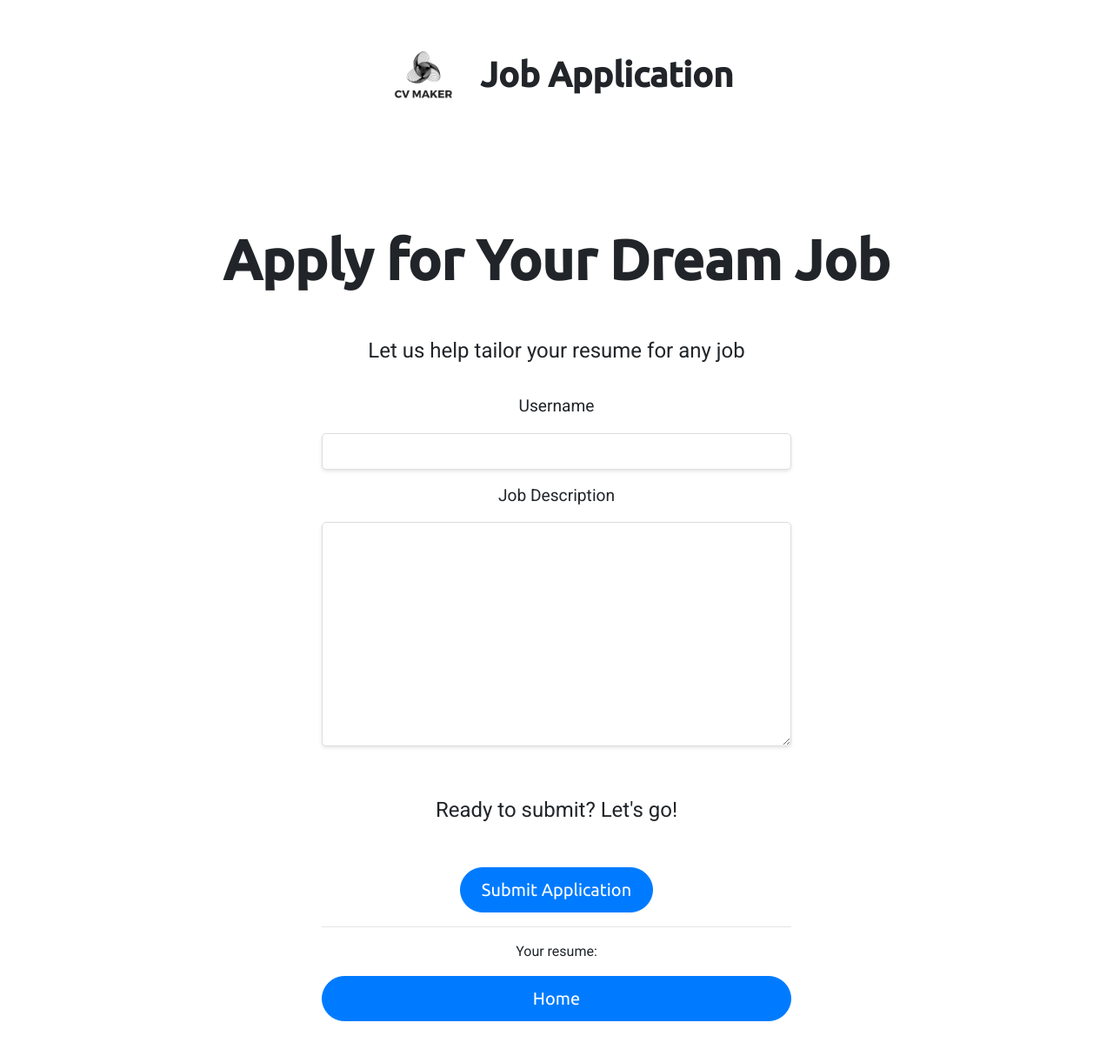
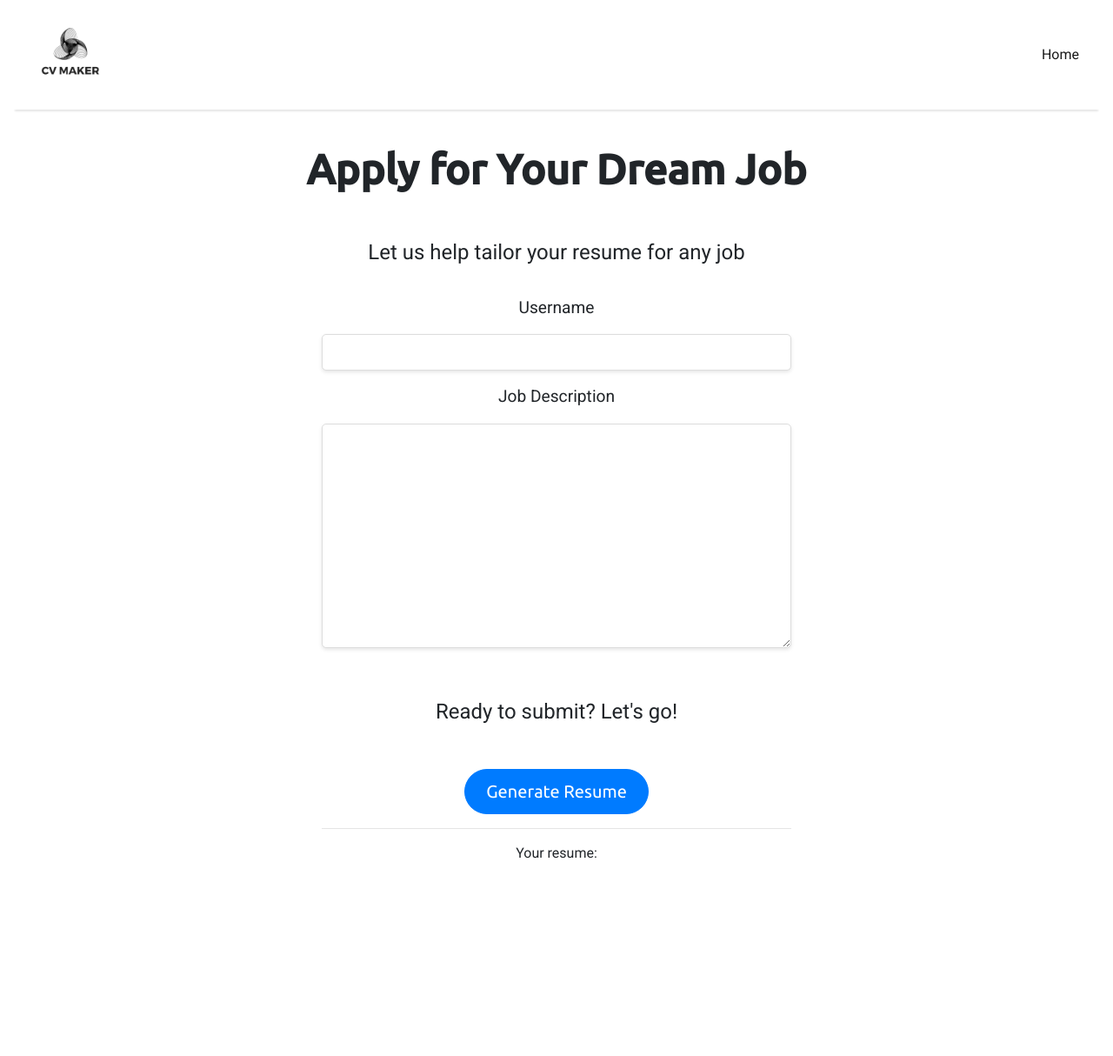
Before and after one commit to KevinISun/CV-Maker, a Django app: page /apply/ in a window 1280 px wide. Shown: the whole page at 87% size. After the commit the page ends 987 px from the top, so only its background shows below. Run offline with Django 4.2, Linux system fonts and the light colour scheme; some libraries are stand-ins or nearby versions.

Commit message:
Updating application page

```diff
--- a/myblog/blog/templates/blog/apply.html
+++ b/myblog/blog/templates/blog/apply.html
@@ -7,17 +7,37 @@
 {% load static %}
 
 {% block content %}
+<!-- Header -->
+<div class="container-fluid">
+    <nav class="navbar navbar-expand-xl navbar-light navbar-custom-shadow">
+        <a class="navbar-brand" href="#">
+            <img src="{% static 'img/logo.png' %}" alt="Company logo" class="img-fluid" style="width: 100px;">
+        </a>
+        <button class="navbar-toggler" type="button" data-toggle="collapse" data-target="#navbarNav" aria-controls="navbarNav" aria-expanded="false" aria-label="Toggle navigation">
+            <span class="navbar-toggler-icon"></span>
+        </button>
+        <div class="collapse navbar-collapse" id="navbarNav">
+            <ul class="navbar-nav ml-auto">
+                <li class="nav-item active">
+                    <a class="nav-link" href="/">Home</a>
+                </li>
+                {% comment %}
+                <li class="nav-item">
+                    <a class="nav-link" href="#">Link 1</a>
+                </li>
+                <li class="nav-item">
+                    <a class="nav-link" href="#">Link 2</a>
+                </li>
+                {% endcomment %}
+                <!-- More items here -->
+            </ul>
+        </div>
+    </nav>
+</div>
+
+<!-- Main content -->
 <div class="container my-4 py-3 rounded">
-    <div class="row justify-content-center">
-        <div class="col-12 col-md-6 text-center">
-            <div class="d-flex align-items-center justify-content-center mb-4">
-                <img src="{% static 'img/logo.png' %}" alt="Company logo" class="img-fluid" style="width: 100px;">
-                <h1 class="ml-3 header">Job Application</h1>
-            </div>
-        </div>
-    </div>
-
-    <h1 class="large-text text-center mt-custom mb-5">Apply for Your Dream Job</h1>
+    <h1 class="section-title text-center mb-5">Apply for Your Dream Job</h1>
     <p class="larger-text text-center">Let us help tailor your resume for any job</p>
 
     <div class="row justify-content-center">
@@ -37,7 +57,7 @@
 
                 <p class="mt-5 mb-5 larger-text">Ready to submit? Let's go!</p>
 
-                <button type="submit" class="btn ubuntu btn-primary mt-2 d-block mx-auto" style="border-radius: 50px; padding: 10px 24px; font-size: 20px;">Submit Application</button>
+                <button type="submit" class="btn ubuntu btn-primary mt-2 d-block mx-auto" style="border-radius: 50px; padding: 10px 24px; font-size: 20px;">Generate Resume</button>
             </form>
 
             <hr>
@@ -49,7 +69,7 @@
             </div>
             {% endif %}
 
-            <a href="/" class="btn ubuntu btn-primary mt-2 d-block mx-auto" style="border-radius: 50px; padding: 10px 24px; font-size: 20px;">Home</a>
+            {% comment %} <a href="/" class="btn ubuntu btn-primary mt-2 d-block mx-auto" style="border-radius: 50px; padding: 10px 24px; font-size: 20px;">Home</a> {% endcomment %}
         </div>
     </div>
 </div>
--- a/myblog/blog/templates/blog/base.html
+++ b/myblog/blog/templates/blog/base.html
@@ -6,7 +6,10 @@
     {% load static %}
     <link rel="icon" type="image/x-icon" href="{% static 'img/favicon.ico' %}">
     <!-- Bootstrap CSS -->
-    <link rel="stylesheet" href="{% static 'css/bootstrap.min.css' %}">
+    {% comment %} <link rel="stylesheet" href="{% static 'css/bootstrap.min.css' %}"> {% endcomment %}
+    <!-- Bootstrap CSS -->
+    <link href="https://stackpath.bootstrapcdn.com/bootstrap/4.3.1/css/bootstrap.min.css" rel="stylesheet" integrity="sha384-ggOyR0iXCbMQv3Xipma34MD+dH/1fQ784/j6cY/iJTQUOhcWr7x9JvoRxT2MZw1T" crossorigin="anonymous">
+
     <style>
         @import url('https://fonts.googleapis.com/css2?family=Roboto:wght@400;500&display=swap');
         @import url('https://fonts.googleapis.com/css2?family=Ubuntu:wght@400;500&display=swap');
@@ -17,9 +20,18 @@
 
     {% block head_extra %}
     <style>
+        .navbar-custom-shadow {
+            box-shadow: 0 4px 2px -2px rgba(0,0,0,0.1); /* Adjust values to get the desired effect */
+        }
+
         .large-text {
             font-family: 'Ubuntu', sans-serif;
             font-size: 4em;
+            font-weight: bold;
+        }
+        .section-title {
+            font-family: 'Ubuntu', sans-serif;
+            font-size: 3em;
             font-weight: bold;
         }
         .header {
@@ -64,9 +76,17 @@
     {% block content %}{% endblock %}
 
     <!-- Optional JavaScript -->
+
+
+    <!-- Optional JavaScript -->
     <!-- jQuery first, then Popper.js, then Bootstrap JS -->
-    <script src="{% static 'js/jquery.slim.min.js' %}"></script>
+    <script src="https://code.jquery.com/jquery-3.3.1.slim.min.js" integrity="sha384-q8i/X+965DzO0rT7abK41JStQIAqVgRVzpbzo5smXKp4YfRvH+8abtTE1Pi6jizo" crossorigin="anonymous"></script>
+    <script src="https://cdnjs.cloudflare.com/ajax/libs/popper.js/1.14.7/umd/popper.min.js" integrity="sha384-UO2eT0CpHqdSJQ6hJty5KVphtPhzWj9WO1clHTMGa3JDZwrnQq4sF86dIHNDz0W1" crossorigin="anonymous"></script>
+    <script src="https://stackpath.bootstrapcdn.com/bootstrap/4.3.1/js/bootstrap.min.js" integrity="sha384-JjSmVgyd0p3pXB1rRibZUAYoIIy6OrQ6VrjIEaFf/nJGzIxFDsf4x0xIM+B07jRM" crossorigin="anonymous"></script>
+
+    <!-- jQuery first, then Popper.js, then Bootstrap JS -->
+    {% comment %} <script src="{% static 'js/jquery.slim.min.js' %}"></script>
     <script src="{% static 'js/popper.min.js' %}"></script>
-    <script src="{% static 'js/bootstrap.min.js' %}"></script>
+    <script src="{% static 'js/bootstrap.min.js' %}"></script> {% endcomment %}
 </body>
 </html>
--- a/myblog/myblog/settings.py
+++ b/myblog/myblog/settings.py
@@ -11,6 +11,7 @@
 """
 
 from pathlib import Path
+import os
 
 # Build paths inside the project like this: BASE_DIR / 'subdir'.
 BASE_DIR = Path(__file__).resolve().parent.parent
@@ -121,6 +122,7 @@
 STATIC_URL = '/static/'
 STATICFILES_DIRS = [
     BASE_DIR / 'static',
+    # os.path.join(BASE_DIR, 'static'),
 ]
 # Default primary key field type
 # https://docs.djangoproject.com/en/4.2/ref/settings/#default-auto-field
```
